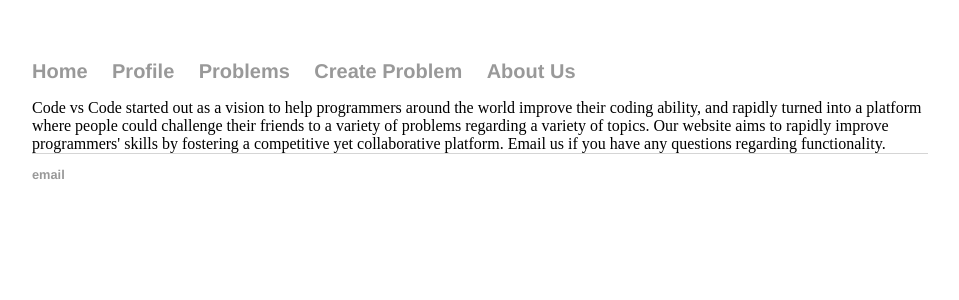
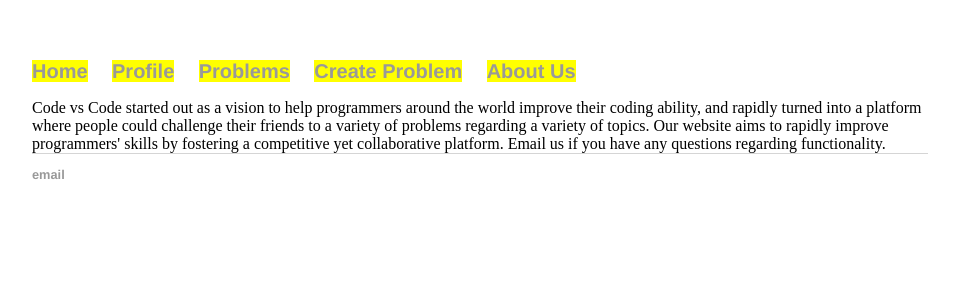
Before and after one commit to rramakrishnan246/rramakrishnan246.github.io, a Jekyll site: the page built from about.html, in a window 1280 px wide. Shown: the top 300 px of the page, without its empty margins (160-1119 px from the left). Built offline with Jekyll 4.4.1, drawn with Linux system fonts in a browser that asks for light colours.

Commit message:
Update default.html

```diff
--- a/_layouts/default.html
+++ b/_layouts/default.html
@@ -12,11 +12,11 @@
 		<body>
 			<nav>
 	    		<ul>
-	        		<li style = "font-size: 20px"><a href="/">Home</a></li>
-		        	<li style = "font-size: 20px"><a href="/Profile">Profile</a></li>
-				<li style = "font-size: 20px"><a href="/Problems">Problems</a></li>
-	        		<li style = "font-size: 20px"><a href="/Create">Create Problem</a></li>
-	    			<li style = "font-size: 20px"><a href="/about">About Us</a></li>
+	        		<li style = "font-size: 20px; background-color: yellow"><a href="/">Home</a></li>
+		        	<li style = "font-size: 20px; background-color: yellow"><a href="/Profile">Profile</a></li>
+				<li style = "font-size: 20px; background-color: yellow"><a href="/Problems">Problems</a></li>
+	        		<li style = "font-size: 20px; background-color: yellow"><a href="/Create">Create Problem</a></li>
+	    			<li style = "font-size: 20px; background-color: yellow"><a href="/about">About Us</a></li>
 			</ul>
 			</nav>
 			<div class="container">
```
